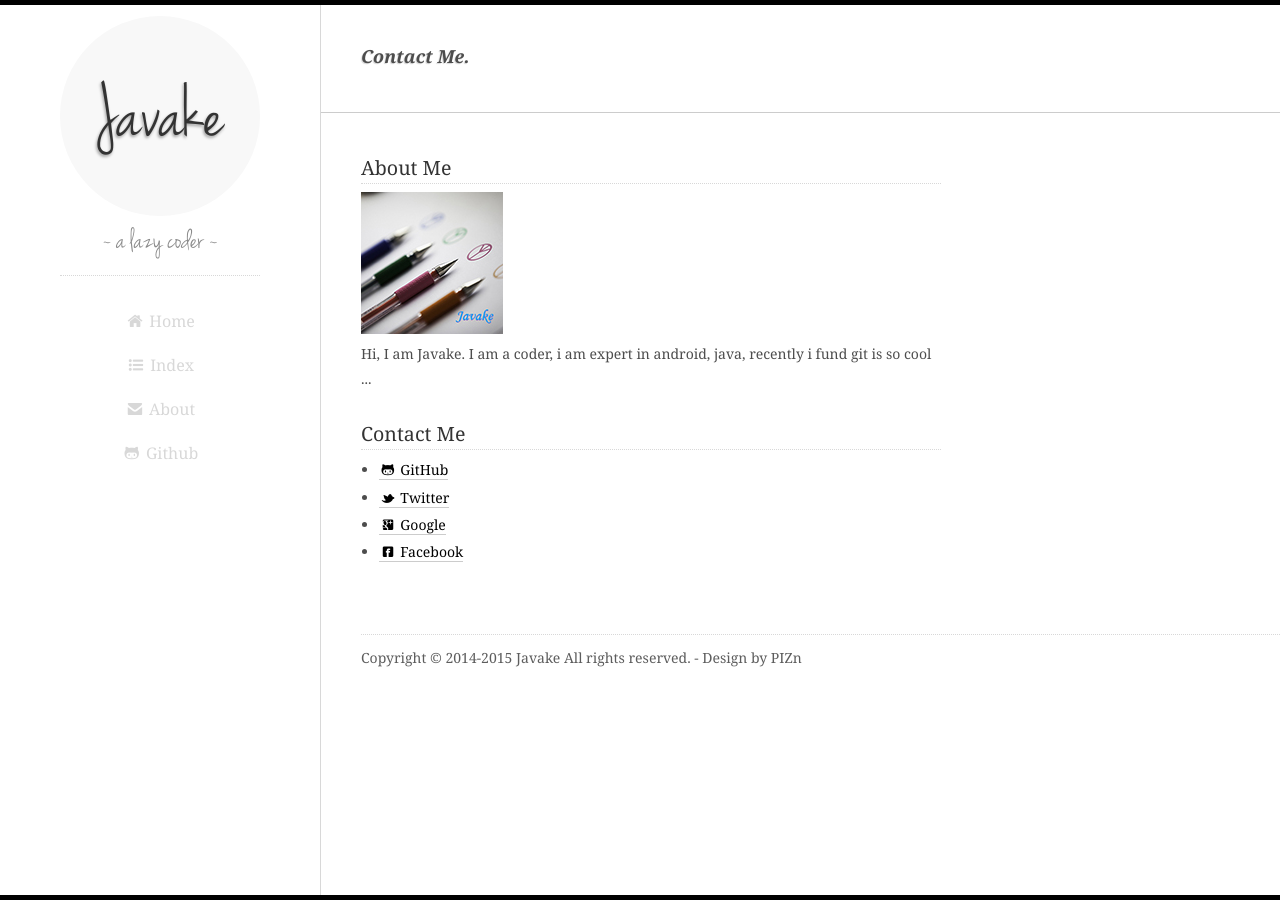
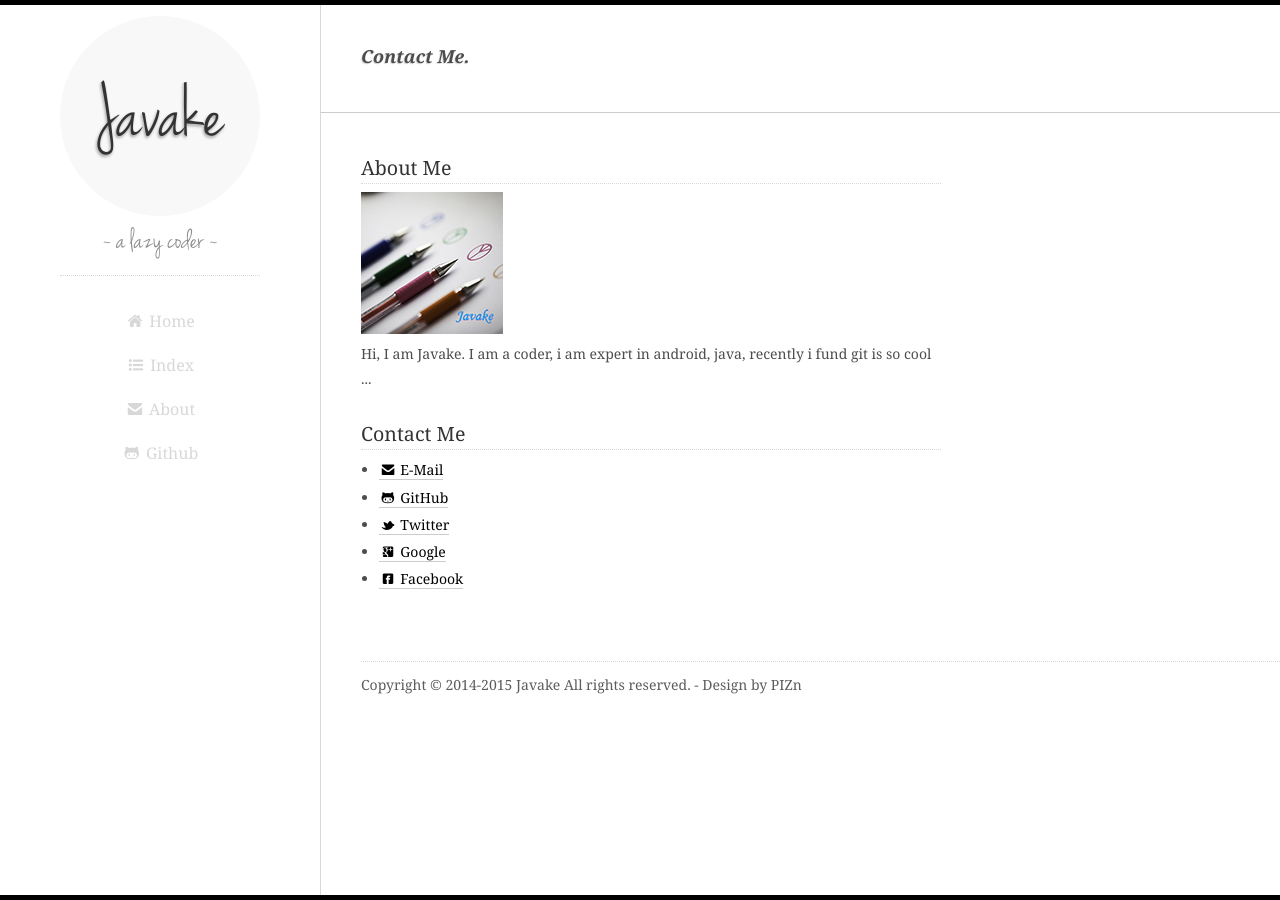
Before and after one commit to javake/javake.github.io, a Jekyll site: the page built from contact.html, in a window 1280 px wide. Built offline with Jekyll 4.4.1, drawn with Linux system fonts in a browser that asks for light colours; Markdown is read by kramdown in place of the engine named in the settings.

Commit message:
test add email

```diff
--- a/contact.html
+++ b/contact.html
@@ -9,6 +9,7 @@ date: Contact Me.
 <p>{{ site.about }}</p>
 <h3>Contact Me</h3>
 <ul>
+    <li><a href="{{ site.follow.email }}"><i class="icon-envelope-alt"></i> E-Mail</a></li>
     <li><a href="{{ site.follow.github }}"><i class="icon-github"></i> GitHub</a></li>
     <li><a href="{{ site.follow.twitter }}"><i class="icon-twitter"></i> Twitter</a></li>
     <li><a href="{{ site.follow.google }}"><i class="icon-google-plus-sign"></i> Google</a></li>
```
